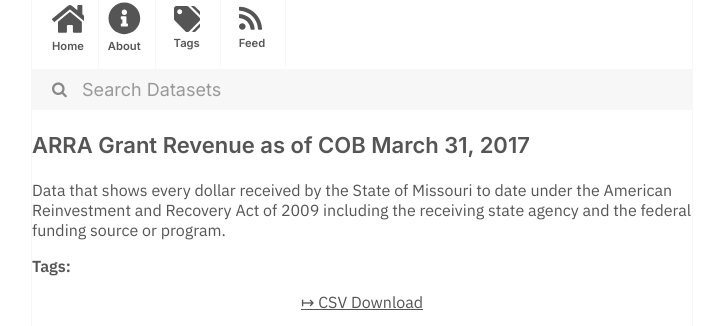
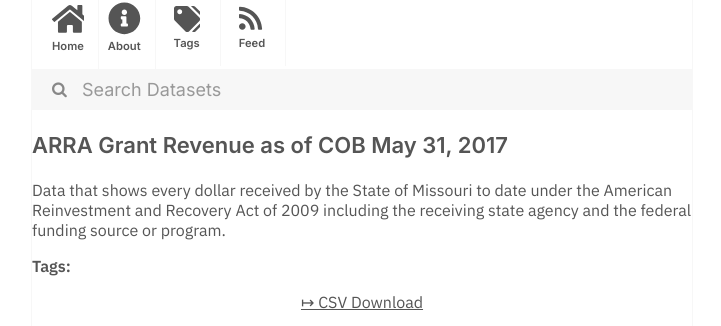
Before and after one commit to dayda-entities/state-of-missouri, a Jekyll site: the page built from _posts/2020-11-10-arra-grant-revenue-as-of-cob-m.md, in a window 1280 px wide. Shown: the part 216-542 px from the top of the page, without its empty margins (278-999 px from the left). Built offline with Jekyll 4.4.1, drawn with Linux system fonts in a browser that asks for light colours.

```diff
--- a/_posts/2020-11-10-arra-grant-revenue-as-of-cob-m.md
+++ b/_posts/2020-11-10-arra-grant-revenue-as-of-cob-m.md
@@ -1,14 +1,14 @@
 ---
-title: 'ARRA Grant Revenue as of COB March 31, 2017'
-created: '2020-11-10T17:23:46.212297'
-modified: '2020-11-10T17:23:46.212308'
+title: 'ARRA Grant Revenue as of COB May 31, 2017'
+created: '2020-11-10T17:23:31.072066'
+modified: '2020-11-10T17:23:31.072077'
 state: active
 type: dataset
 tags: []
 groups:
   - Local Government
-csv_url: 'https://data.mo.gov/api/views/y6ey-w8yg/rows.csv?accessType=DOWNLOAD'
-json_url: 'https://data.mo.gov/api/views/y6ey-w8yg/rows.json?accessType=DOWNLOAD'
+csv_url: 'https://data.mo.gov/api/views/38te-n8nd/rows.csv?accessType=DOWNLOAD'
+json_url: 'https://data.mo.gov/api/views/38te-n8nd/rows.json?accessType=DOWNLOAD'
 layout: post
 
 ---
```
